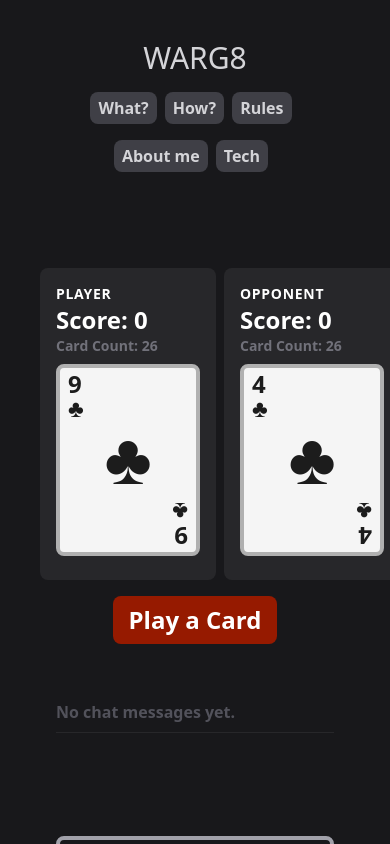
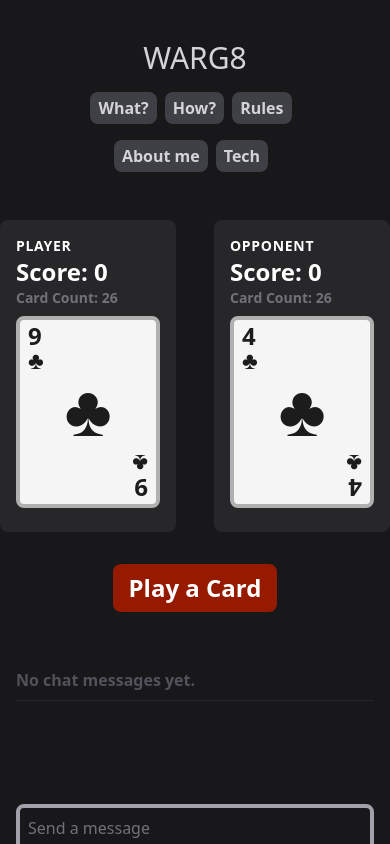
Before and after one commit to EmreYYZ/mh-2021-1, a React (Create React App) app: page /play in a window 390 px wide. Both pictures are taken after a click on the button "Start Game". Shown: the top 844 px of the page. Built offline with nearby package versions, Linux system fonts and the light colour scheme.

Commit message:
WARG8 HEADER IMG + FIREBASE DEPLOY

```diff
--- a/src/components/Game.tsx
+++ b/src/components/Game.tsx
@@ -179,13 +179,13 @@ export const Game = () => {
   // }, []);
 
   return (
-    <div className="bg-gray-900 w-6/6 md:w-4/6 lg:w-3/6 m-auto text-white p-10">
+    <div className="bg-gray-900 w-6/6 md:w-4/6 lg:w-3/6 m-auto text-white sm:p-10">
       {/* <h2 className="font-body block">Justin Trudeau 3000 vs J0e BID3n</h2> */}
-      <div className="m-auto">
+      <div className="">
         {isGameStarted === true && gameOver === false ? (
           <div>
             <div className="flex justify-between">
-              <div className="bg-gray-800 rounded-lg my-2 mr-2 inline-block p-4 font-bold">
+              <div className="bg-gray-800 rounded-lg mt-0 mb-6 mr-2 inline-block p-4 font-bold">
                 <p className="text-sm font-display uppercase tracking-wider">Player</p>
                 <p className="text-2xl font-body">Score: {playerScore}</p>
                 <p className="text-sm text-gray-500 font-body">Card Count: {playerHand.length}</p>
@@ -198,7 +198,7 @@ export const Game = () => {
                   <p className="my-4">{enemyCountry}</p>
                 </div>
               </div>
-              <div className="bg-gray-800 rounded-lg my-2 mr-2 inline-block p-4 font-bold">
+              <div className="bg-gray-800 rounded-lg mt-0 mb-6 inline-block p-4 font-bold">
                 <p className="text-sm font-display uppercase tracking-wider">Opponent</p>
                 <p className="text-2xl font-body">Score: {computerScore}</p>
                 <p className="text-sm text-gray-500 font-body">Card Count: {computerHand.length}</p>
@@ -216,8 +216,8 @@ export const Game = () => {
         ) : (
           <div className="flex-initial text-center">
             <div className="my-6">
-              {playerScore === 52 && isFreshStart === false ? <p className="font-display uppercase text-gray-300 text-3xl">You win!!!!!!</p> : null}
-              {computerScore === 52 && isFreshStart === false ? <p className="font-display uppercase text-gray-300 text-3xl">Your opponent wins</p> : null}
+              {playerScore === 52 && isFreshStart === false ? <p className="font-display uppercase text-gray-300 text-3xl">You win!</p> : null}
+              {computerScore === 52 && isFreshStart === false ? <p className="font-display uppercase text-gray-300 text-3xl">Your opponent wins!</p> : null}
             </div>
             <Deck
               deck={deck}
```
Also changed, not shown: README-IMG-0.png (added), 1 other file (tests, documents, lock files or other folders).
